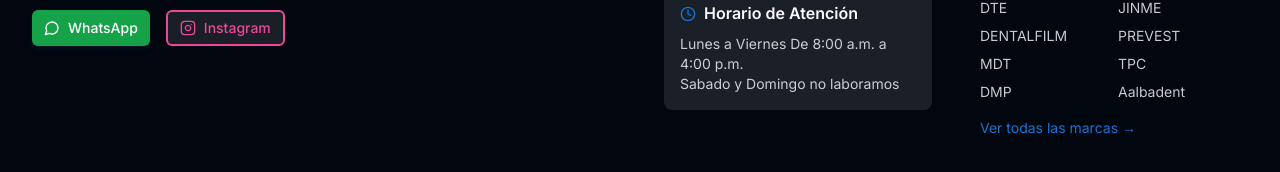
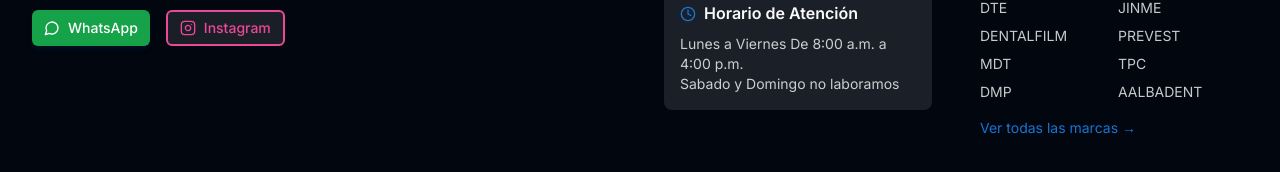
Before and after one commit to Fabioo99/novodent-web, a React (Vite) app: page /marca/1 in a window 1280 px wide. Shown: the part 2200-2372 px from the top of the page. Built offline with nearby package versions, Linux system fonts and the light colour scheme.

Commit message:
cambios 4

```diff
--- a/src/components/Footer.tsx
+++ b/src/components/Footer.tsx
@@ -29,7 +29,7 @@ const Footer = () => {
   const brands = [
     'SAEVO BY GNATUS', 'AJAX', 'DEOCA', 'SPD', 'BIOART', 'ORTHOMETRIC',
     'VOCO', 'SHOFU', 'ANYCUBIC', 'PRIZMA', 'PANDA', 'WOSON',
-    'DTE', 'JINME', 'DENTALFILM', 'PREVEST', 'MDT', 'TPC', 'DMP', 'Aalbadent'
+    'DTE', 'JINME', 'DENTALFILM', 'PREVEST', 'MDT', 'TPC', 'DMP', 'AALBADENT'
   ];
 
   return (
--- a/src/components/Header.tsx
+++ b/src/components/Header.tsx
@@ -11,7 +11,7 @@ const Header = () => {
   const brands = [
     'SAEVO BY GNATUS', 'AJAX', 'DEOCA', 'SPD', 'BIOART', 'ORTHOMETRIC',
     'VOCO', 'SHOFU', 'ANYCUBIC', 'PRIZMA', 'PANDA', 'WOSON',
-    'DTE', 'JINME', 'DENTALFILM', 'PREVEST', 'MDT', 'TPC', 'DMP', 'Aalbadent'
+    'DTE', 'JINME', 'DENTALFILM', 'PREVEST', 'MDT', 'TPC', 'DMP', 'AALBADENT'
   ];
 
   const handleWhatsApp = () => {
--- a/src/pages/BrandPage.tsx
+++ b/src/pages/BrandPage.tsx
@@ -382,7 +382,7 @@ const BrandPage = () => {
           image: '/brands/dte/scaler-d5-led.png'
         },
         {
-          name: 'lámpara fotocurado O-LIGTH',
+          name: 'Lámpara fotocurado O-LIGTH',
           description: 'Lámpara LED para el fotocurado de resinas dentales. Diseño moderno, ergonómico y con alta intensidad de luz para un curado rápido y eficiente.',
           image: '/brands/dte/lampara-fotocurado.jpeg'
         },
```
